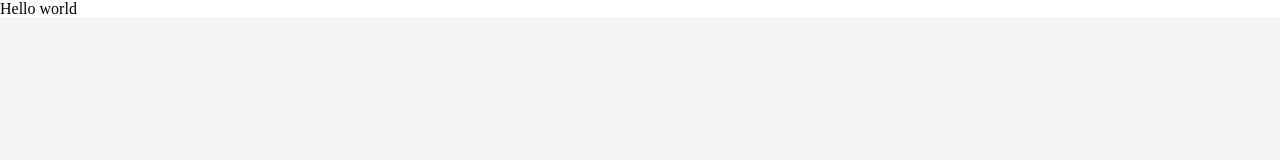
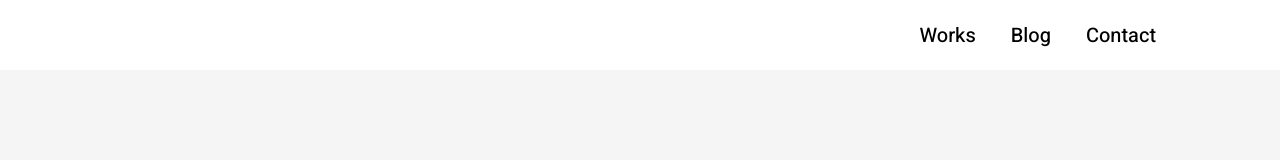
Before and after one commit to MBoddah/john-landing, a website built with webpack: page index.html in a window 1280 px wide. Built offline with nearby package versions, Linux system fonts and the light colour scheme.

Commit message:
add header
add header
complete preparation:
set fonts
set icon fonts
set null styles

```diff
--- a/index.html
+++ b/index.html
@@ -5,10 +5,24 @@
     <meta http-equiv="X-UA-Compatible" content="IE=edge">
     <meta name="viewport" content="width=device-width, initial-scale=1.0">
     <link rel="stylesheet" href="dist/style.css">
-    <title>Document</title>
+    <title>HomePage</title>
 </head>
 <body>
-    <div>Hello world</div>
+    <div class="wrapper">
+        <header class="header">
+            <div class="header__content _container">
+                <div class="header__menu menu">
+                    <div class="menu__body">
+                        <div class="menu__list">
+                            <li><a href="" class="menu__link">Works</a></li>
+                            <li><a href="" class="menu__link">Blog</a></li>
+                            <li><a href="" class="menu__link">Contact</a></li>
+                        </div>
+                    </div>
+                </div>
+            </div>
+        </header>
+    </div>
     <script src="dist/bundle.js"></script>
 </body>
 </html>
--- a/package.json
+++ b/package.json
@@ -18,6 +18,7 @@
   "homepage": "https://github.com/MBoddah/john-landing#readme",
   "devDependencies": {
     "css-loader": "^5.2.4",
+    "file-loader": "^6.2.0",
     "mini-css-extract-plugin": "^1.6.0",
     "node-sass": "^6.0.0",
     "path": "^0.12.7",
--- /dev/null
+++ b/src/scss/iconsfont.scss
@@ -0,0 +1,34 @@
+@font-face {
+    font-family: 'icons';
+    font-display: swap;
+    src:  url('../../fonts/icons.woff');
+    font-weight: normal;
+    font-style: normal;
+    font-display: block;
+}
+
+[class^="__icon-"]::before,
+[class*=" __icon-"]::before {
+    font-family: "icons";
+    font-style: normal;
+    font-weight: normal;
+    font-variant: normal;
+    text-transform: none;
+    line-height: 1;
+    -webkit-font-smoothing: antialiased;
+    -moz-osx-font-smoothing: grayscale;
+    display: block;
+}
+
+.__icon-fb:before {
+content: "\e900";
+}
+.__icon-twitter:before {
+content: "\e901";
+}
+.__icon-insta:before {
+content: "\e902";
+}
+.__icon-linkedin:before {
+content: "\e903";
+}
--- a/src/scss/main.scss
+++ b/src/scss/main.scss
@@ -1,7 +1,45 @@
+//<MIXINS>==============================================================================================
+
+//</MIXINS>=============================================================================================
+
+//<FONTS>===============================================================================================
+
+////<IMPORT FONTS>======================================================================================
+
+//&display=swap&subset=cyrillic-ext\
+@import url(https://fonts.googleapis.com/css?family=Heebo:regular,500,700,900&display=swap);
+
+////</IMPORT FONTS>=====================================================================================
+
+////<ICON FONTS>========================================================================================
+@import url(./iconsfont.scss);
+////</ICON FONTS>=======================================================================================
+
+////<DEFAULT FONT>======================================================================================
+$fontFamily: "Heebo";
+////</DEFAULT FONT>=====================================================================================
+
+//</FONTS>==============================================================================================
+
+//<VARIABLES>===========================================================================================
+$minWidth: 320;
+$maxWidth: 1152;
+$maxWidthContainer: 1170;
+$md1: $maxWidthContainer + 12;
+$md2: 991.98;
+$md3: 767.98;
+$md4: 479.98;
+//</VARIABLES>==========================================================================================
+
+//<NULL, GENERAL SETTINS>===============================================================================
+
 *{
     margin: 0;
     padding: 0;
     box-sizing: border-box;
+    font-family: $fontFamily;
+    text-decoration: none;
+    list-style-type: none;
 }
 
 html {
@@ -12,5 +50,72 @@ body {
     max-width: 1920px;
     min-width: 400px;
     margin: auto;
+    font-size: 14px;
     background-color: #fff;
+    &._lock{
+        overflow: hidden;
+    }
 }
+//</NULL, GENERAL SETTINS>===============================================================================
+
+//<WRAPPER>==============================================================================================
+.wrapper{
+    width: 100%;
+    min-height: 100%;
+    margin: auto;
+    overflow: hidden;
+    display: flex;
+    flex-direction: column;
+    &._loaded{
+        visibility: visible;
+    }
+}
+//</WRAPPER>=============================================================================================
+
+//<CONTAINER>============================================================================================
+._container{
+    max-width: $maxWidthContainer + px;
+    margin: 0 auto;
+    @media (max-width: $md1+px) {
+        max-width: 970px;
+    }
+    @media (max-width: $md2+px) {
+        max-width: 750px;
+    }
+    @media (max-width: $md3+px) {
+        max-width: none;
+        padding: 0 10px;
+    }
+}
+//</CONTAINER>===========================================================================================
+
+//LAYOUT=======================================================
+
+.header {
+    &__content {
+        max-width: 1032px;
+    }
+}
+
+.menu {
+    &__list {
+        height: 70px;
+        display: flex;
+        align-items: center;
+        justify-content: flex-end;
+        li {
+            margin: 0px 0px 0px 35px;
+        }
+    }
+
+    &__link {
+        font-size: 20px;
+        font-weight: 500;
+        color: #000000;
+        transition: color .3s;
+
+        &:hover{
+            color: #FF6464;
+        }
+    }
+}
```
Also changed, not shown: dist/fonts/icons.woff (added), dist/style.css, fonts/icons.woff (added), img/icons/Group.svg (added), img/icons/Linkedin.svg (added), img/icons/fb.svg (added), img/icons/insta.svg (added), 1 other file.
